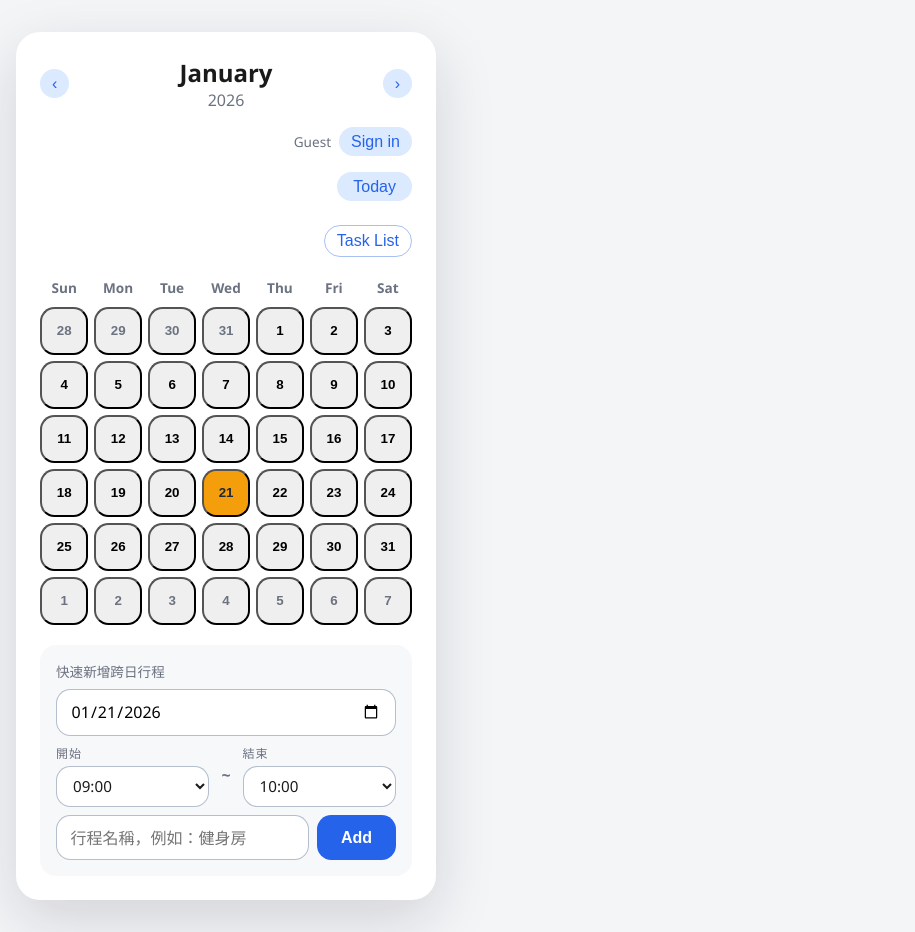
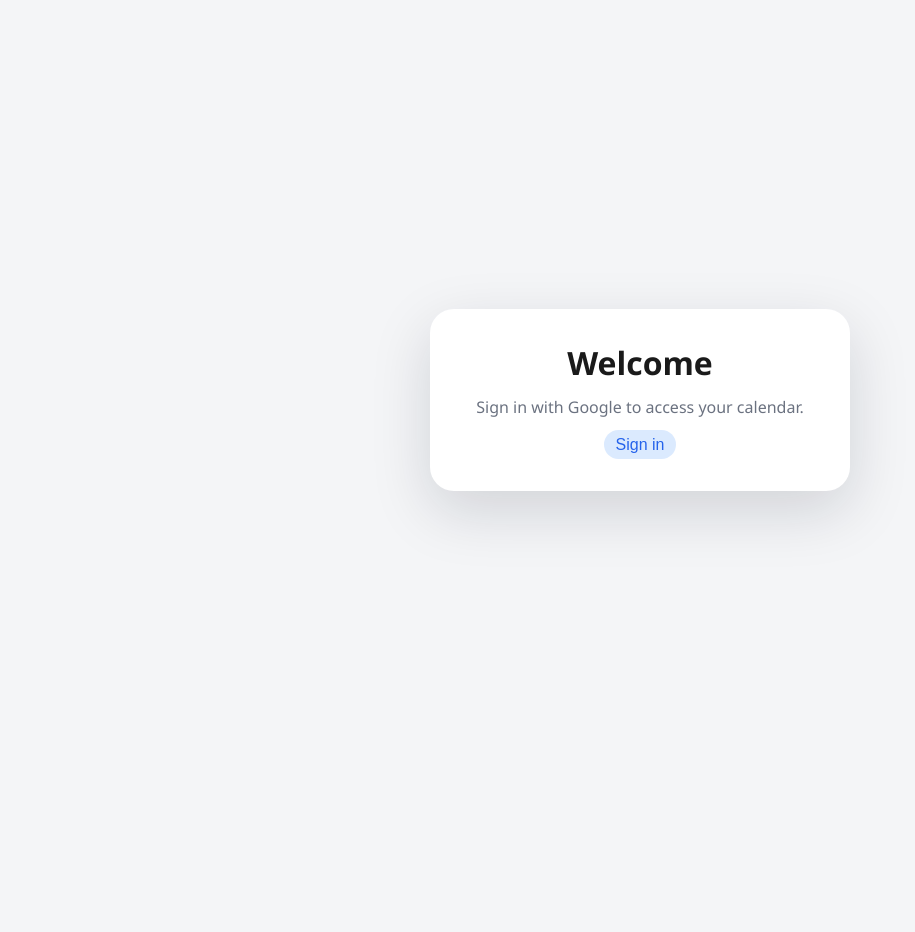
Before and after one commit to zane82128/calendar, a plain HTML site: page index.html in a window 1280 px wide. Shown: the whole page, without its empty margins (0-915 px from the left). After the commit the page ends 800 px from the top, so only its background shows below. Drawn offline with Linux system fonts and the light colour scheme; no server answers.

Commit message:
separate sign in page and the main panel

```diff
--- a/index.html
+++ b/index.html
@@ -7,7 +7,14 @@
     <link rel="stylesheet" href="styles.css" />
   </head>
   <body>
-    <main class="app">
+    <section class="auth-gate" id="auth-gate">
+      <div class="auth-gate__card">
+        <h1>Welcome</h1>
+        <p>Sign in with Google to access your calendar.</p>
+        <button class="calendar__btn auth-gate__button" type="button" id="auth-login">Sign in</button>
+      </div>
+    </section>
+    <main class="app app--hidden" id="app-root">
       <section class="calendar">
         <header class="calendar__header">
           <div class="calendar__nav">
@@ -20,7 +27,6 @@
           </div>
           <div class="auth">
             <span class="auth__name" id="user-name">Guest</span>
-            <button class="calendar__btn" type="button" id="auth-login">Sign in</button>
             <button class="calendar__btn" type="button" id="auth-logout" hidden>Sign out</button>
           </div>
           <button class="calendar__btn calendar__btn--today" data-action="today">Today</button>
--- a/main.js
+++ b/main.js
@@ -64,6 +64,8 @@ const DOM = {
   authLogin: document.getElementById('auth-login'),
   authLogout: document.getElementById('auth-logout'),
   userName: document.getElementById('user-name'),
+  authGate: document.getElementById('auth-gate'),
+  appRoot: document.getElementById('app-root'),
   taskToggle: document.getElementById('task-toggle'),
   taskPanel: document.getElementById('task-panel'),
   taskList: document.getElementById('task-list'),
@@ -84,14 +86,16 @@ let eventCounter = 0;
 let unsubscribeEvents = null;
 
 function setAuthUI(user) {
-  if (!DOM.userName || !DOM.authLogin || !DOM.authLogout) return;
+  if (!DOM.userName || !DOM.authLogin || !DOM.authLogout || !DOM.authGate || !DOM.appRoot) return;
   if (user) {
     DOM.userName.textContent = user.displayName || user.email || 'Logged in';
-    DOM.authLogin.hidden = true;
+    DOM.authGate.hidden = true;
+    DOM.appRoot.classList.remove('app--hidden');
     DOM.authLogout.hidden = false;
   } else {
     DOM.userName.textContent = 'Guest';
-    DOM.authLogin.hidden = false;
+    DOM.authGate.hidden = false;
+    DOM.appRoot.classList.add('app--hidden');
     DOM.authLogout.hidden = true;
   }
 }
--- a/styles.css
+++ b/styles.css
@@ -21,6 +21,44 @@ body {
   min-height: 100vh;
 }
 
+.auth-gate {
+  min-height: 100vh;
+  display: grid;
+  place-items: center;
+  padding: 2rem 1rem;
+}
+
+.auth-gate[hidden] {
+  display: none;
+}
+
+.auth-gate__card {
+  width: min(420px, 100%);
+  background: var(--surface);
+  border-radius: 1.5rem;
+  padding: 2rem;
+  box-shadow: 0 20px 60px rgba(15, 23, 42, 0.15);
+  display: flex;
+  flex-direction: column;
+  gap: 0.75rem;
+  text-align: center;
+}
+
+.auth-gate__card h1 {
+  margin: 0;
+  font-size: 2rem;
+}
+
+.auth-gate__card p {
+  margin: 0;
+  color: var(--text-muted);
+}
+
+.auth-gate__button {
+  align-self: center;
+  padding-inline: 1.5rem;
+}
+
 .app {
   display: grid;
   grid-template-columns: repeat(auto-fit, minmax(320px, 1fr));
@@ -29,6 +67,10 @@ body {
   gap: 1.5rem;
   min-height: 100vh;
   padding: 2rem 1rem;
+}
+
+.app--hidden {
+  display: none;
 }
 
 .calendar {
@@ -247,7 +289,7 @@ body {
   top: calc(var(--hour-row-height, 3rem) * var(--offset, 0));
   z-index: var(--z-index, 1);
   box-shadow: 0 6px 16px rgba(15, 23, 42, 0.25);
-  transition: opacity 0.3s ease, transform 0.3s ease;
+  transition: opacity 0.8s ease, transform 0.8s ease;
 }
 
 .day-view__event-text {
```
Also changed, not shown: 1 other file.
